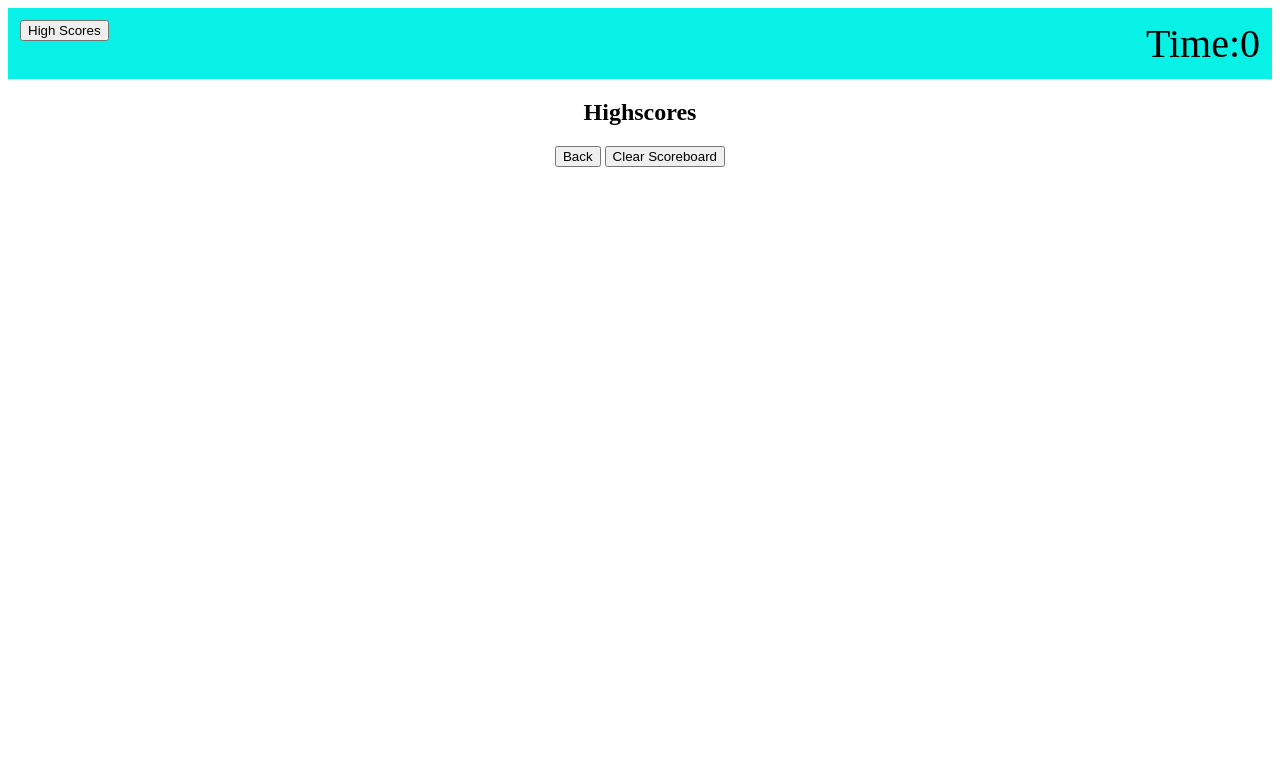
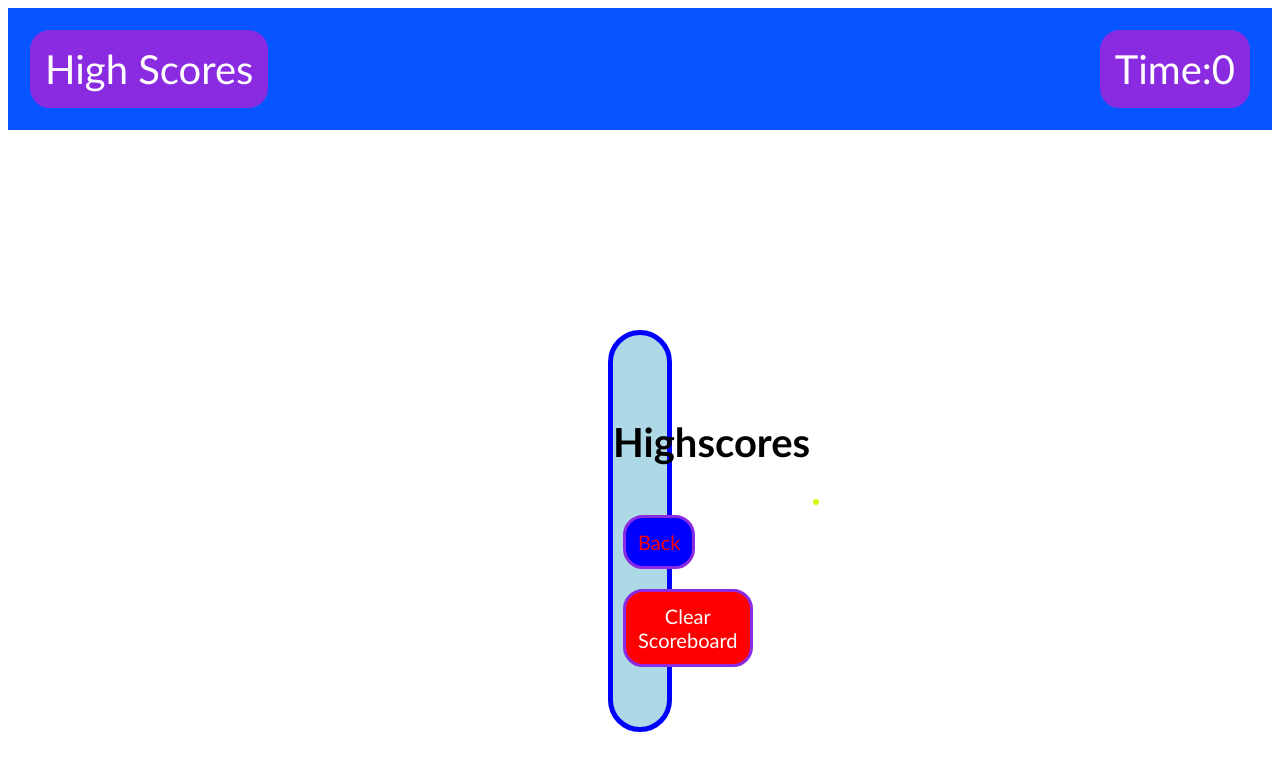
Before and after one commit to Pattiqus/Week-4-coding-pop-quiz, a plain HTML site: page index.html in a window 1280 px wide. Both pictures are taken after a click on the button "High Scores". Drawn offline with Linux system fonts and the light colour scheme.

Commit message:
CSS added to improve looks

```diff
--- a/assets/css/style.css
+++ b/assets/css/style.css
@@ -1,17 +1,60 @@
+* {
+    font-family: 'Gill Sans', 'Gill Sans MT', Calibri, 'Trebuchet MS', sans-serif;
+}
+
 .hide {
     display: none;
 }
 
+nav {
+    width: 100%;
+    background-color: rgb(7, 85, 255);
+    overflow: auto;
+    margin: 0px;
+}
+
+/* container styling */
 .main {
     text-align: center;
+    border-color: blue;
+    border-width: 5px;
+    border-style: solid;
+    padding-top: 50px;
+    padding-bottom: 50px;
+    margin-top: 200px;
+    margin-bottom: 200px;
+    margin-left: 600px;
+    margin-right: 600px;
+    border-radius: 50px;
+    background-color: lightblue;
 }
 
-nav {
-    width: 100%;
-    background-color: rgb(7, 241, 230);
-    overflow: auto;
+.startButtonArt {
+    padding: 12px;
+    color: rgb(255, 255, 255);
+    text-decoration: none;
+    font-size: 40px;
+    border: solid;
+    border-radius: 20px;
+    border-color: blueviolet;
+    margin: 10px;
+    background-color: blue
 }
 
+.choice-button {
+    padding: 12px;
+    color: rgb(255, 255, 255);
+    text-decoration: none;
+    font-size: 20px;
+    border: solid;
+    border-radius: 20px;
+    border-color: blueviolet;
+    margin: 10px;
+    background-color: blue
+
+}
+
+/* div around top left highscore button */
 .highScores {
     float: left;
     padding: 12px;
@@ -21,14 +64,141 @@ nav {
 
 }
 
+/* CSS for leader board */
+.scoreBoardArt {
+    border: solid;
+    font-size: larger;
+    font-weight: bolder;
+    margin-left: 200px;
+    margin-right: 200px;
+    border-radius: 25px;
+    color: rgb(212, 248, 9);
+    background-color: blue;
+}
+
+/* Button art */
+
+.highScoreButtonArt {
+    float: left;
+    padding: 12px;
+    color: rgb(255, 255, 255);
+    text-decoration: none;
+    font-size: 40px;
+    border: solid;
+    border-radius: 20px;
+    border-color: blueviolet;
+    margin: 10px;
+    background-color: blueviolet;
+}
+
+.submit-btn-art {
+    padding: 12px;
+    color: rgb(255, 255, 255);
+    text-decoration: none;
+    font-size: 20px;
+    border: solid;
+    border-radius: 20px;
+    border-color: blueviolet;
+    margin: 10px;
+    background-color: blue
+}
+
+.backButtonArt {
+    padding: 12px;
+    color: rgb(255, 255, 255);
+    text-decoration: none;
+    font-size: 20px;
+    border: solid;
+    border-radius: 20px;
+    border-color: blueviolet;
+    margin: 10px;
+    background-color: blue
+}
+
+.clearScoreButton {
+    padding: 12px;
+    color: rgb(255, 255, 255);
+    text-decoration: none;
+    font-size: 20px;
+    border: solid;
+    border-radius: 20px;
+    border-color: blueviolet;
+    margin: 10px;
+    background-color: red;
+}
+
+.scoreInputArt {
+    font-size: larger;
+    font-weight: bolder;
+}
+
+.nameInputArt {
+    font-weight: bolder;
+
+}
+
+.scoreArt {
+    font-size: 100px;
+    color: purple;
+
+}
+
+
+/* hover CSS */
+.highScoreButtonArt:hover {
+    color: red;
+    cursor: pointer;
+}
+
+.startButtonArt:hover {
+    color: red;
+    cursor: pointer;
+}
+
+.choice-button:hover {
+    color: red;
+    cursor: pointer;
+}
+
+.backButtonArt {
+    color: red;
+    cursor: pointer;
+}
+
+.clearScoreButton:hover {
+    color: rgb(88, 6, 6);
+    cursor: pointer;
+}
+
+.submit-btn-art {
+    color: red;
+    cursor: pointer;
+}
+
+/* Timer styling */
 .timer {
     float: right;
     padding: 12px;
-    color: rgb(2, 0, 0);
+    color: rgb(255, 255, 255);
     text-decoration: none;
     font-size: 40px;
+    border: solid;
+    border-radius: 20px;
+    margin: 22px;
+    border-color: blueviolet;
+    background-color: blueviolet;
 }
 
 h1 {
     font-family: 'Gill Sans', 'Gill Sans MT', Calibri, 'Trebuchet MS', sans-serif;
+    font-size: 50px;
 }
+
+h2 {
+    font-size: 40px;
+}
+
+p {
+    font-size: larger;
+    font-weight: bolder;
+}
--- a/index.html
+++ b/index.html
@@ -12,7 +12,7 @@
         <nav>
             <!-- Section: High Scores Button -->
             <div class="highScores">
-                <button id="highScores">High Scores</button>
+                <button id="highScores" class="highScoreButtonArt">High Scores</button>
             </div>
 
             <!-- # Section: Timer -->
@@ -26,7 +26,7 @@
             <div id="main-screen" class="mainStyle">
                 <h1>Coding Quiz Challenge</h1>
                 <p>Try to answer the following questions in the allocated time.</p>
-                <button id="startButton">Start Quiz</button>
+                <button id="startButton" class="startButtonArt">Start Quiz</button>
             </div>
 
             <div id="questionsWrapper" class="hide">
@@ -38,10 +38,10 @@
             <!-- # Final Page: Content for reaching end of quiz -->
             <div id="quizEnd" class="hide">
                 <h2>End of Quiz!</h2>
-                <span>Score: <span id="finalScore"></span></span>
+                <span class = scoreInputArt>Score: <br> <span id="finalScore" class ="scoreArt"></span></span>
                     <div>
                         <form>
-                            <label for="nameInput">Please enter your name:</label>
+                            <label for="nameInput" class="nameInputArt">Please enter your name:</label>
                             <input type="text" id="userName" name="userName" placeholder="Bilbo Baggins" min="2" max="65" />
                         </form>
 
@@ -52,10 +52,10 @@
 
             <div id="scoreboardWrapper" class="hide">
                 <h2 id="scoreboardTitle">Highscores</h2>
-                <div id="scores"></div>
+                <div id="scores" class="scoreBoardArt"></div>
                 <div id="scoreboardActions">
-                    <button id="starQuizAgain">Back</button>
-                    <button id="clearScoreboard">Clear Scoreboard</button>
+                    <button id="starQuizAgain" class="backButtonArt">Back</button>
+                    <button id="clearScoreboard" class="clearScoreButton">Clear Scoreboard</button>
                 </div>
             </div>
 
```
